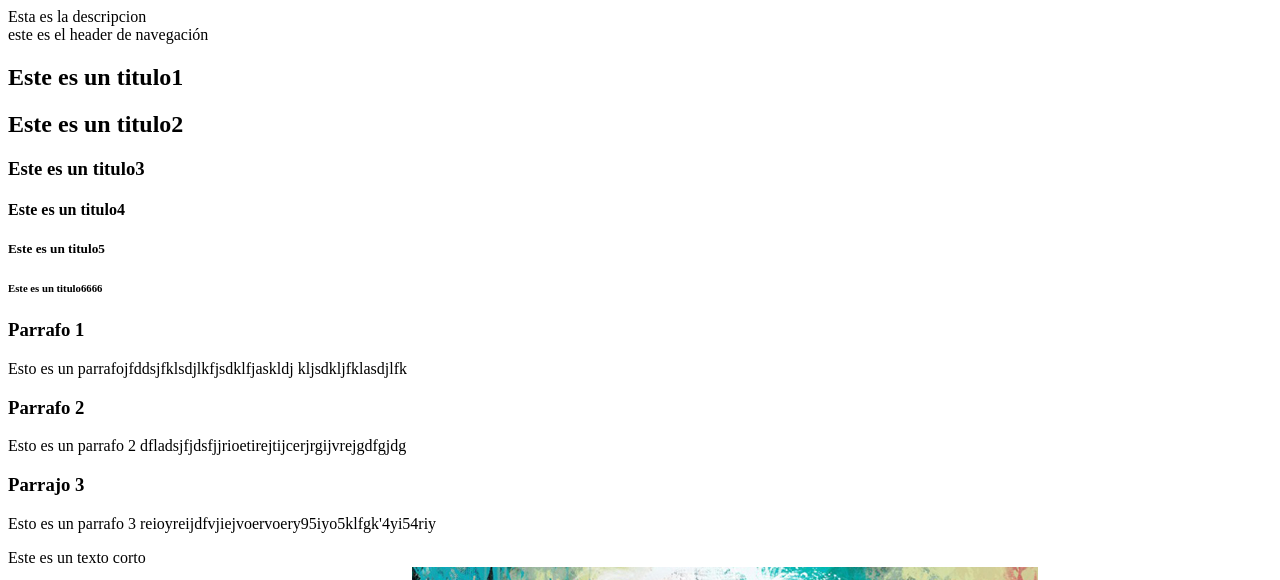
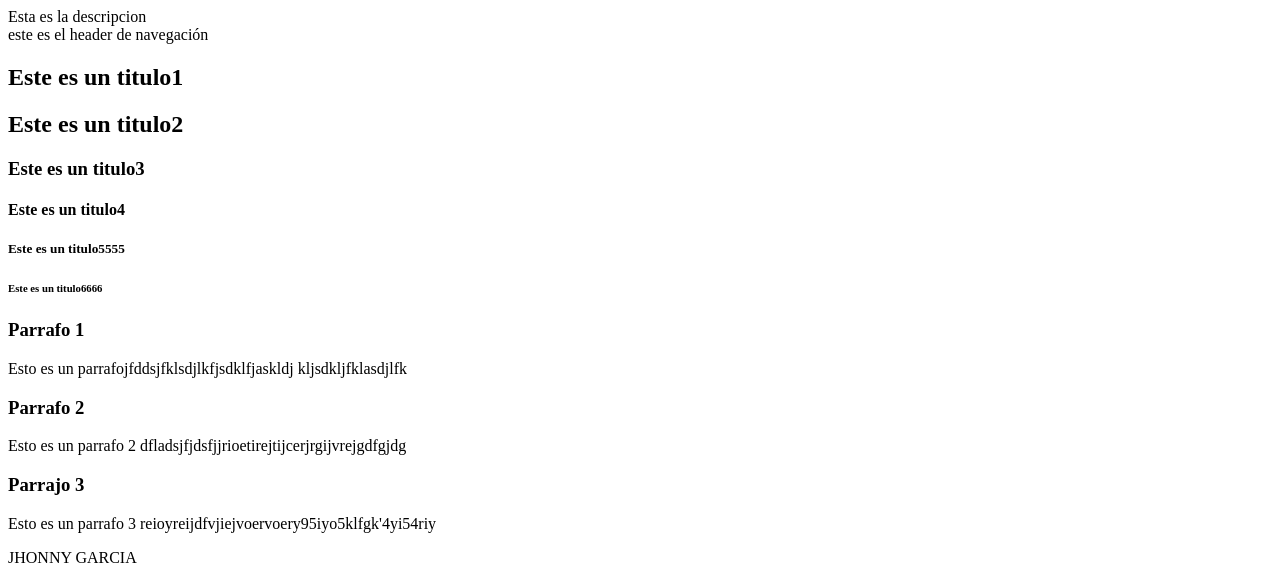
Before and after one commit to JhonnyG29/test4, a plain HTML site: page index.html in a window 1280 px wide. Shown: the top 580 px of the page. Drawn offline with Linux system fonts and the light colour scheme.

Commit message:
escribi mi nombre

```diff
--- a/index.html
+++ b/index.html
@@ -17,7 +17,7 @@
              <h2>Este es un titulo2</h2>
              <h3>Este es un titulo3</h3>
              <h4>Este es un titulo4</h4>
-             <h5>Este es un titulo5</h5>
+             <h5>Este es un titulo5555</h5>
              <h6>Este es un titulo6666</h6>
              <article>
                  <h3>Parrafo 1</h3>
@@ -26,7 +26,9 @@
                  <p>Esto es un parrafo 2 dfladsjfjdsfjjrioetirejtijcerjrgijvrejgdfgjdg</p>
                  <h3>Parrajo 3</h3>
                  <p>Esto es un parrafo 3 reioyreijdfvjiejvoervoery95iyo5klfgk'4yi54riy</p>
+                 <p>JHONNY GARCIA</p>
                  <span>Este es un texto corto</span>
+
              </article>
              <img src ="https://www.google.com.co/images/branding/googlelogo/2x/googlelogo_color_272x92dp.png" alt="foto de don alberto"/>
              <img src ="./media/einstein-1.jpg" alt="foto de don alberto"/>
```
